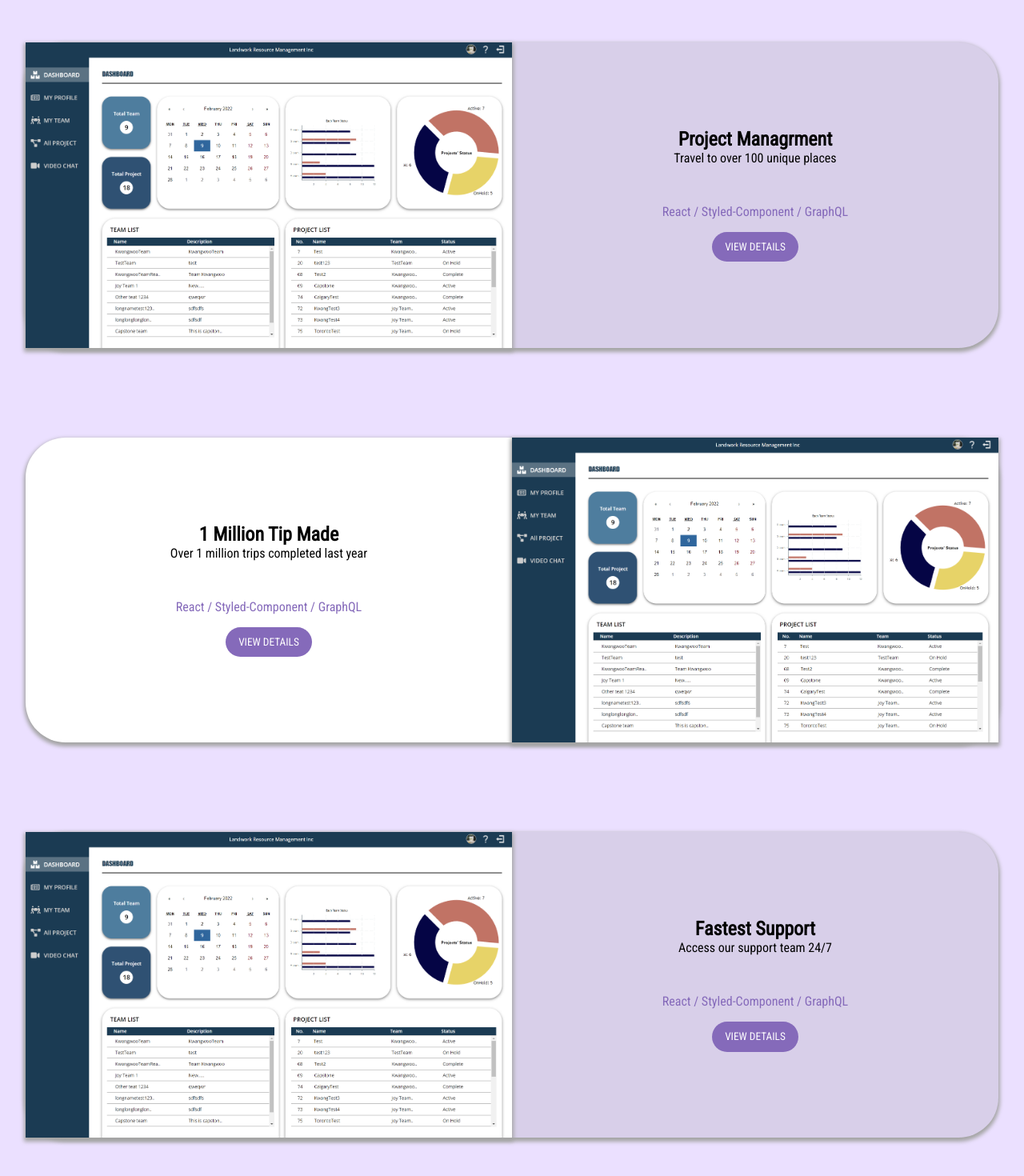
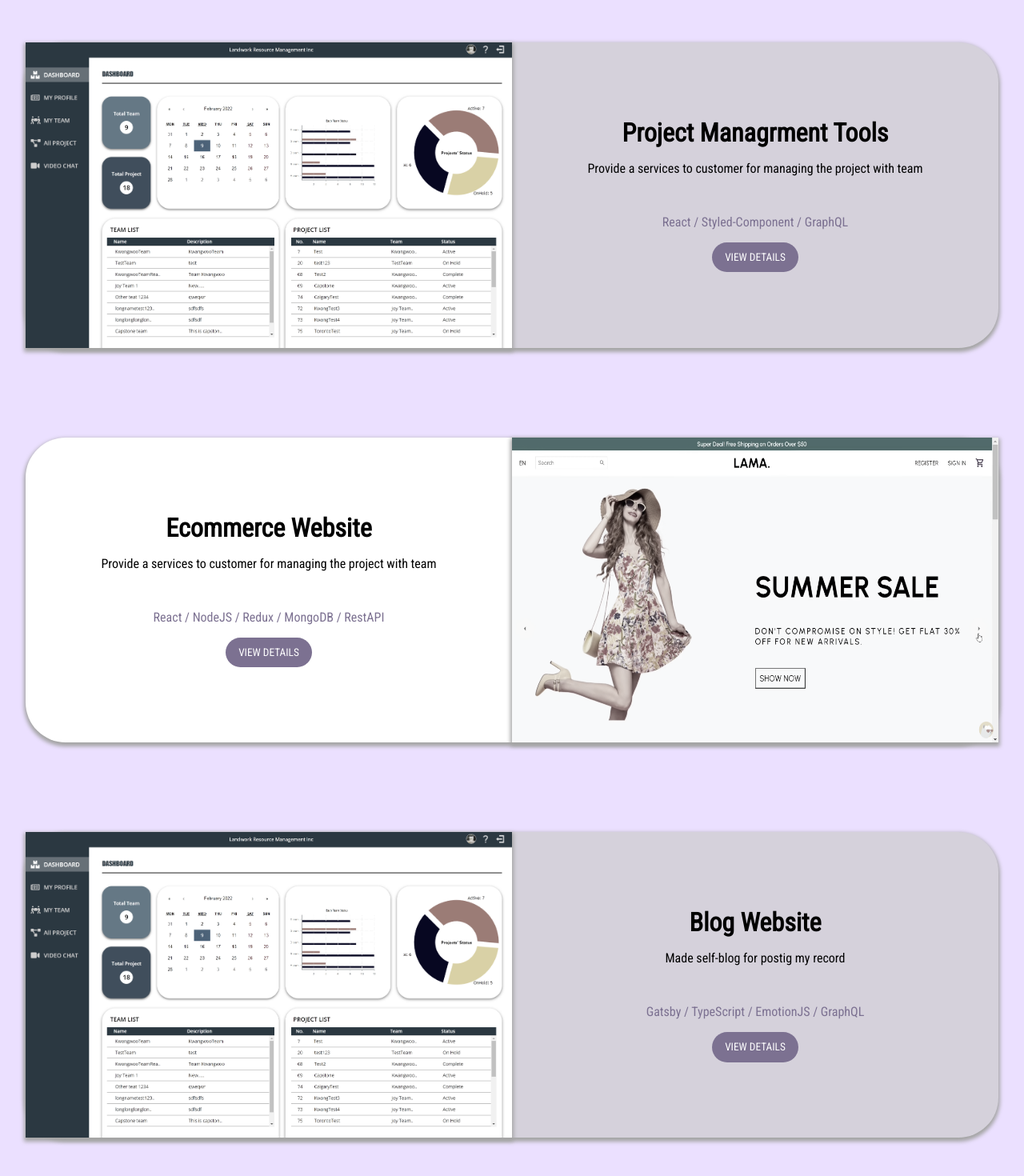
Before and after one commit to izoilj/My_HomeP, a React (Create React App) app: page / in a window 1280 px wide. Shown: the part 2176-3646 px from the top of the page at 80% size. Built offline with nearby package versions, Linux system fonts and the light colour scheme; a web font is replaced by a local one.

Commit message:
Added email function

```diff
--- a/package.json
+++ b/package.json
@@ -6,6 +6,7 @@
     "@testing-library/jest-dom": "^5.11.4",
     "@testing-library/react": "^11.1.0",
     "@testing-library/user-event": "^12.1.10",
+    "emailjs-com": "^3.2.0",
     "react": "^17.0.2",
     "react-dom": "^17.0.2",
     "react-icons": "^4.3.1",
@@ -14,6 +15,7 @@
     "react-scripts": "^4.0.3",
     "react-scroll": "^1.8.4",
     "styled-components": "^5.3.3",
+    "sweetalert2": "^11.4.5",
     "web-vitals": "^1.0.1"
   },
   "scripts": {
--- a/src/components/About/SkillData.js
+++ b/src/components/About/SkillData.js
@@ -18,7 +18,7 @@ export const SkillData = [
   {
     icon: <MdSpeed />,
     name: 'BACKEND',
-    list: ['GraphQL', 'MySQL', 'MongoDB', 'Mongoose', 'Git'],
+    list: ['GraphQL', 'MySQL', 'MongoDB', 'Mongoose', 'NodeJS'],
   },
   // {
   //   icon: <MdSpeed />,
@@ -27,7 +27,7 @@ export const SkillData = [
   // },
   {
     icon: <MdSpeed />,
-    name: 'ADOBE',
-    list: ['XD', 'Photoshop', 'illustlation', 'primire'],
+    name: '',
+    list: ['Netlify', 'Git', 'AdobeXD', 'Photoshop', 'illustlator'],
   },
 ];
--- a/src/components/Contact/Contact.js
+++ b/src/components/Contact/Contact.js
@@ -9,8 +9,36 @@ import {
   FormWrap,
 } from './ContactElements';
 import { BasicButton } from '../BasicButton';
+import emailjs from 'emailjs-com';
+import Swal from 'sweetalert2';
+
+const SERVICE_ID = 'service_5bjuah1';
+const TEMPLATE_ID = 'template_5gwuk3g';
+const USER_ID = 'Fj7jfjaLYpqRhpTr5';
 
 const Contact = () => {
+  const handleOnSubmit = (e) => {
+    e.preventDefault();
+    emailjs.sendForm(SERVICE_ID, TEMPLATE_ID, e.target, USER_ID).then(
+      (result) => {
+        console.log(result.text);
+        Swal.fire({
+          icon: 'success',
+          title: 'Message Sent Successfully',
+        });
+      },
+      (error) => {
+        console.log(error.text);
+        Swal.fire({
+          icon: 'error',
+          title: 'Ooops, something went wrong',
+          text: error.text,
+        });
+      }
+    );
+    e.target.reset();
+  };
+
   return (
     <ContactContainer id='contact'>
       <EmailImg src={Mail} />
@@ -21,18 +49,26 @@ const Contact = () => {
       </ContactP>
 
       <ContactContent>
-        <form action='#'>
+        <form onSubmit={handleOnSubmit}>
           <FormWrap>
-            <label htmlFor='#'>
-              <input type='text' placeholder='Enter Name' id='name' />
-              <input type='email' placeholder='Enter Email' id='email' />
-              <textarea
-                placeholder='Your Message'
-                id='msg'
-                rows='8'
-                // cols='75'
-              />
-            </label>
+            <input
+              type='text'
+              name='name'
+              placeholder='Enter your name...'
+              required
+            />
+            <input
+              type='email'
+              name='email'
+              placeholder='Enter your email...'
+              required
+            />
+            <textarea
+              placeholder='Your message...'
+              name='message'
+              rows='8'
+              required
+            />
             <BasicButton
               as='button'
               type='submit'
--- a/src/components/Contact/ContactElements.js
+++ b/src/components/Contact/ContactElements.js
@@ -34,6 +34,7 @@ export const ContactP = styled.p`
 
 export const ContactContent = styled.div`
   margin-bottom: 3rem;
+  width: 400px;
 
   form {
     z-index: 10;
@@ -45,11 +46,6 @@ export const FormWrap = styled.div`
   flex-direction: column;
   align-items: center;
   justify-content: center;
-
-  label {
-    width: 80%;
-    opacity: 70%;
-  }
 
   input {
     padding: 1rem 1.5rem;
@@ -73,7 +69,7 @@ export const FormWrap = styled.div`
     outline: none;
     border: none;
     border-radius: 10px;
-    margin-bottom: 1rem;
+    margin-bottom: 1.5rem;
     width: 100%;
     background: #c3bfca;
 
--- a/src/components/Projects/Projects.js
+++ b/src/components/Projects/Projects.js
@@ -27,9 +27,11 @@ const customStyles = {
     bottom: 'auto',
     marginRight: '-50%',
     transform: 'translate(-50%, -50%)',
+    border: '1px solid #ccc',
     width: '40%',
     height: '60%',
     padding: '0',
+    // backgroundColor: 'rgba(0, 0, 0, 0.75)',
   },
 };
 
@@ -50,19 +52,19 @@ const Projects = () => {
         <ProjectsH1>MY PROJECTS</ProjectsH1>
         <ProjectP>Somthing I have built</ProjectP>
         <ProjectsWrapper>
-          {ProjectsData.map((item, index) => (
+          {ProjectsData?.map((item, index) => (
             <ProjectsCard
               key={index}
               imgStart={item.imgStart}
               dark={item.dark}
               round='true'
             >
-              <ProjectsImg src={item.img} alt={item.alt} />
+              <ProjectsImg src={item?.img} alt={item?.alt} />
               <ProjectsInfo dark={item.dark}>
                 <ProjectsText inSide={item.inSide}>
-                  <h2>{item.title}</h2>
-                  <span>{item.desc}</span>
-                  <p>{item.skill}</p>
+                  <h2>{item?.title}</h2>
+                  <span>{item?.desc}</span>
+                  <p>{item?.skill}</p>
                   <DetaileButton onClick={openModal}>
                     VIEW DETAILS
                   </DetaileButton>
--- a/src/components/Projects/ProjectsData.js
+++ b/src/components/Projects/ProjectsData.js
@@ -1,11 +1,12 @@
 // import React from 'react';
 import PmImg from '../../assets/images/pm.png';
+import ShopImg from '../../assets/images/p2.png';
 
 export const ProjectsData = [
   {
     id: 'pmTool',
-    title: 'Project Managrment',
-    desc: 'Travel to over 100 unique places',
+    title: 'Project Managrment Tools',
+    desc: 'Provide a services to customer for managing the project with team',
     img: PmImg,
     alt: 'Project Management Web',
     skill: 'React / Styled-Component / GraphQL',
@@ -16,12 +17,12 @@ export const ProjectsData = [
     primary: true,
   },
   {
-    id: 'shop',
-    title: '1 Million Tip Made',
-    desc: 'Over 1 million trips completed last year',
-    img: PmImg,
-    alt: 'Tian Tan Buddha',
-    skill: 'React / Styled-Component / GraphQL',
+    id: 'ecommerce',
+    title: 'Ecommerce Website',
+    desc: 'Provide a services to customer for managing the project with team',
+    img: ShopImg,
+    alt: 'ecommerce',
+    skill: 'React / NodeJS / Redux / MongoDB / RestAPI',
     url: '//capstone-pm-tools-joy.netlify.app/',
     imgStart: true,
     dark: false,
@@ -29,12 +30,12 @@ export const ProjectsData = [
     primary: true,
   },
   {
-    id: 'shop',
-    title: 'Fastest Support',
-    desc: 'Access our support team 24/7',
+    id: 'blog',
+    title: 'Blog Website',
+    desc: 'Made self-blog for postig my record',
     img: PmImg,
-    alt: 'Tian Tan Buddha',
-    skill: 'React / Styled-Component / GraphQL',
+    alt: 'blog',
+    skill: 'Gatsby / TypeScript / EmotionJS / GraphQL',
     url: '//capstone-pm-tools-joy.netlify.app/',
     imgStart: false,
     dark: true,
--- a/src/components/Projects/ProjectsElements.js
+++ b/src/components/Projects/ProjectsElements.js
@@ -41,7 +41,7 @@ export const ProjectsCard = styled.div`
   justify-items: center;
   align-items: center;
   margin-bottom: 7rem;
-  filter: grayscale(50%);
+  filter: grayscale(80%);
   box-shadow: 0 3px 5px 2px #a5a5a5;
 
   grid-template-areas: ${({ imgStart }) =>
@@ -93,6 +93,11 @@ export const ProjectsInfo = styled.div`
   padding: 0 2rem;
   z-index: 10;
   grid-area: col2;
+
+  h2 {
+    margin-bottom: 1rem;
+    font-size: 2rem;
+  }
 
   span {
     margin-bottom: 3rem;
@@ -183,7 +188,7 @@ export const CloseButton = styled.button`
 
   &:hover {
     font-weight: 600;
-    color: black;
+    color: #ccc;
   }
 `;
 
```
Also changed, not shown: public/index.html (+10 -0 lines), src/assets/images/p2.png (added), 1 other file (tests, documents, lock files or other folders).
